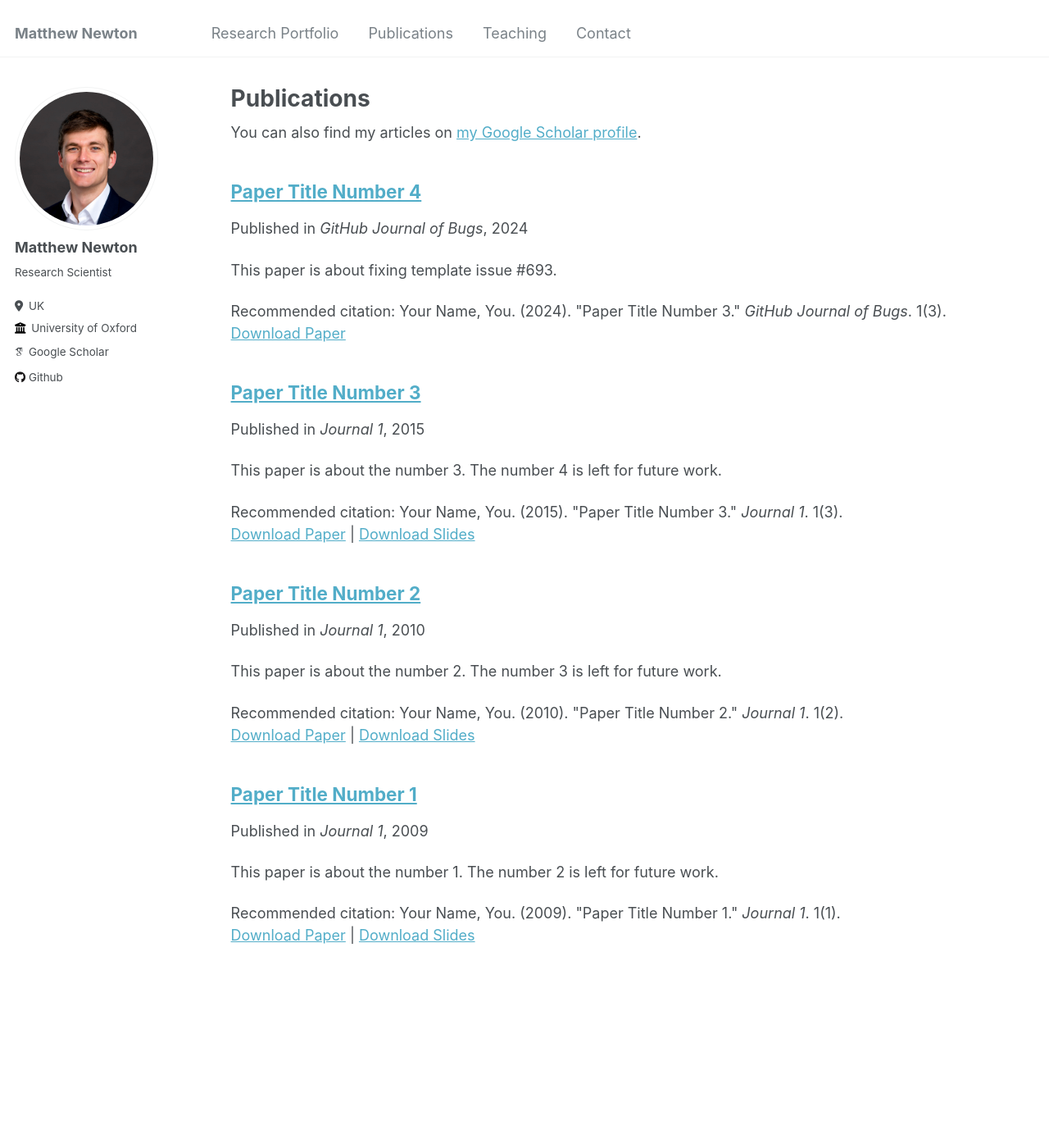
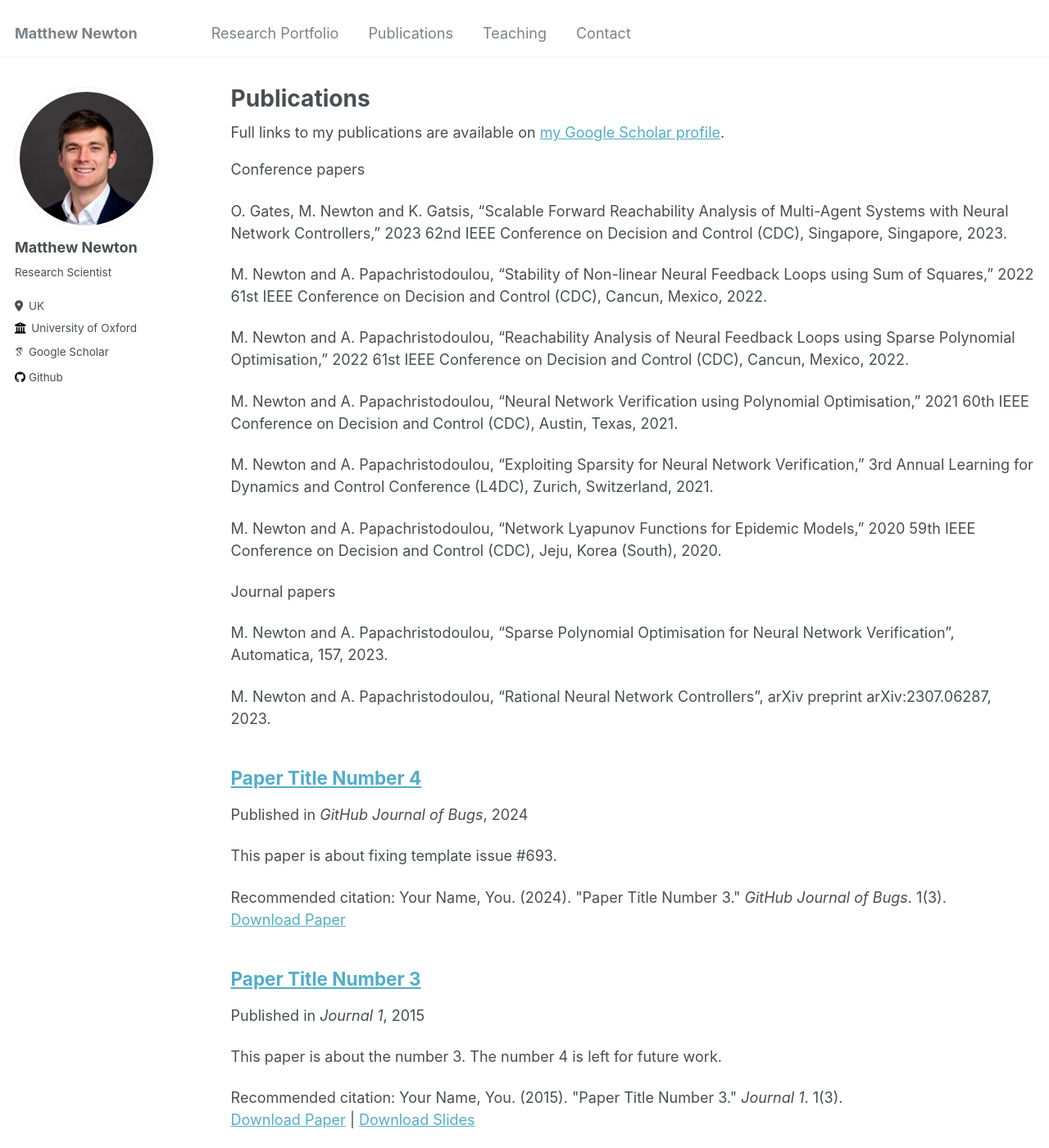
Before and after one commit to M-attNewton/m-attnewton.github.io, a Jekyll site: the page built from _pages/publications.md, in a window 1280 px wide and 1400 px high. Shown: the whole window at 82% size. Built offline with Jekyll 4.4.1, drawn with Linux system fonts in a browser that asks for light colours; some web fonts are replaced.

Commit message:
Update publications.md

```diff
--- a/_pages/publications.md
+++ b/_pages/publications.md
@@ -6,8 +6,28 @@ author_profile: true
 ---
 
 {% if site.author.googlescholar %}
-  <div class="wordwrap">You can also find my articles on <a href="{{site.author.googlescholar}}">my Google Scholar profile</a>.</div>
+  <div class="wordwrap">Full links to my publications are available on <a href="{{site.author.googlescholar}}">my Google Scholar profile</a>.</div>
 {% endif %}
+
+Conference papers
+
+O. Gates, M. Newton and K. Gatsis, “Scalable Forward Reachability Analysis of Multi-Agent Systems with Neural Network Controllers,” 2023 62nd IEEE Conference on Decision and Control (CDC), Singapore, Singapore, 2023.
+
+M. Newton and A. Papachristodoulou, “Stability of Non-linear Neural Feedback Loops using Sum of Squares,” 2022 61st IEEE Conference on Decision and Control (CDC), Cancun, Mexico, 2022.
+
+M. Newton and A. Papachristodoulou, “Reachability Analysis of Neural Feedback Loops using Sparse Polynomial Optimisation,” 2022 61st IEEE Conference on Decision and Control (CDC), Cancun, Mexico, 2022.
+
+M. Newton and A. Papachristodoulou, “Neural Network Verification using Polynomial Optimisation,” 2021 60th IEEE Conference on Decision and Control (CDC), Austin, Texas, 2021.
+
+M. Newton and A. Papachristodoulou, “Exploiting Sparsity for Neural Network Verification,” 3rd Annual Learning for Dynamics and Control Conference (L4DC), Zurich, Switzerland, 2021.
+
+M. Newton and A. Papachristodoulou, “Network Lyapunov Functions for Epidemic Models," 2020 59th IEEE Conference on Decision and Control (CDC), Jeju, Korea (South), 2020.
+
+Journal papers
+
+M. Newton and A. Papachristodoulou, “Sparse Polynomial Optimisation for Neural Network Verification", Automatica, 157, 2023.
+
+M. Newton and A. Papachristodoulou, “Rational Neural Network Controllers", arXiv preprint arXiv:2307.06287, 2023.
 
 {% include base_path %}
 
```
